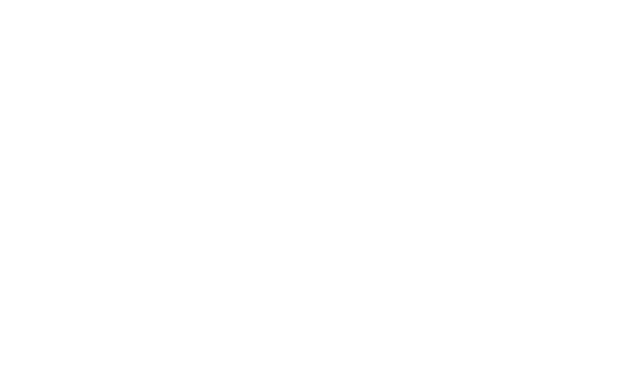
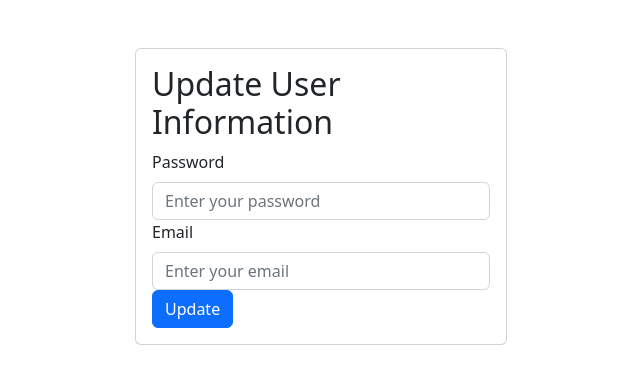
Before and after one commit to Markymy/finalSysarch, a React (Create React App) app: page /change in a window 1280 px wide. Before the commit this address had no page. Shown: the top 384 px of the page, without its empty margins (319-959 px from the left). Built offline with nearby package versions, Linux system fonts and the light colour scheme.

Commit message:
may 29 2023 9:30 pm

```diff
--- a/src/App.js
+++ b/src/App.js
@@ -5,6 +5,8 @@
 import { useState } from 'react';
 import Profile from "./components/Profile"
 import DeleteRecord from "./components/DeleteRecord"
+import ChangePassword from "./components/ChangePassword"
+
 
 function App() {
   return (
@@ -16,6 +18,7 @@
           <Route path="/home" element={<Home/>}/>
           <Route path="/profile" element={<Profile/>}/>
           <Route path="/delete" element={<DeleteRecord/>}/>
+          <Route path="/change" element={<ChangePassword/>}/>
         </Routes>
       </Router>
     </div>
--- /dev/null
+++ b/src/components/ChangePassword.js
@@ -0,0 +1,84 @@
+import React, { useState } from 'react';
+import { Container, Form, Button, Card } from 'react-bootstrap';
+import axios from 'axios';
+
+function ChangePassword() {
+  const [password, setPassword] = useState('');
+  const [email, setEmail] = useState('');
+  const [errorMessage, setErrorMessage] = useState('');
+  const [successMessage, setSuccessMessage] = useState('');
+
+  const handleSubmit = async (e) => {
+    e.preventDefault();
+
+    // Validate the form inputs
+    if (password === '') {
+      setErrorMessage('Please enter your password.');
+      return;
+    }
+
+    if (email === '') {
+      setErrorMessage('Please enter your email.');
+      return;
+    }
+
+    try {
+      // Call the API to update the user's information
+      const response = await axios.put(`http://localhost:8000/update/${email}`, {
+        password: password,
+      });
+
+      // Reset the form fields
+      setPassword('');
+      setEmail('');
+      setErrorMessage('');
+      alert(response.data);
+      setSuccessMessage('User information updated successfully.');
+    } catch (error) {
+      // Handle the error
+      console.error('Error updating user information:', error);
+      setErrorMessage('Failed to update user information. Please try again.');
+    }
+  };
+
+  return (
+    <Container className="d-flex justify-content-center align-items-center mt-5">
+      <div className="col-sm-4">
+        <Card>
+          <Card.Body>
+            <h2>Update User Information</h2>
+            {errorMessage && <div className="error">{errorMessage}</div>}
+            {successMessage && <div className="success">{successMessage}</div>}
+            <Form onSubmit={handleSubmit}>
+              <Form.Group controlId="password">
+                <Form.Label>Password</Form.Label>
+                <Form.Control
+                  type="password"
+                  value={password}
+                  onChange={(e) => setPassword(e.target.value)}
+                  placeholder="Enter your password"
+                />
+              </Form.Group>
+
+              <Form.Group controlId="email">
+                <Form.Label>Email</Form.Label>
+                <Form.Control
+                  type="email"
+                  value={email}
+                  onChange={(e) => setEmail(e.target.value)}
+                  placeholder="Enter your email"
+                />
+              </Form.Group>
+
+              <Button variant="primary" type="submit">
+                Update
+              </Button>
+            </Form>
+          </Card.Body>
+        </Card>
+      </div>
+    </Container>
+  );
+}
+
+export default ChangePassword;
--- a/src/components/Home.js
+++ b/src/components/Home.js
@@ -26,6 +26,9 @@
     navigate("/delete");
   };
 
+  const handleUpdate = () => {
+    navigate("/change");
+  };
   const backgroundStyle = {
     backgroundImage: 'url("https://i.nextmedia.com.au/News/crn-14_carpark_iStock-177136206.jpg")',
     backgroundSize: "cover",
@@ -73,6 +76,9 @@
                     <button
                      className="btn btn-primary my-2"
                     onClick={handleDelete}>Delete</button>
+                    <button
+                     className="btn btn-primary my-2"
+                    onClick={handleUpdate}>update</button>
                   </form>
 
                 </MDBCol>
```
Also changed, not shown: app.js (+19 -0 lines).
